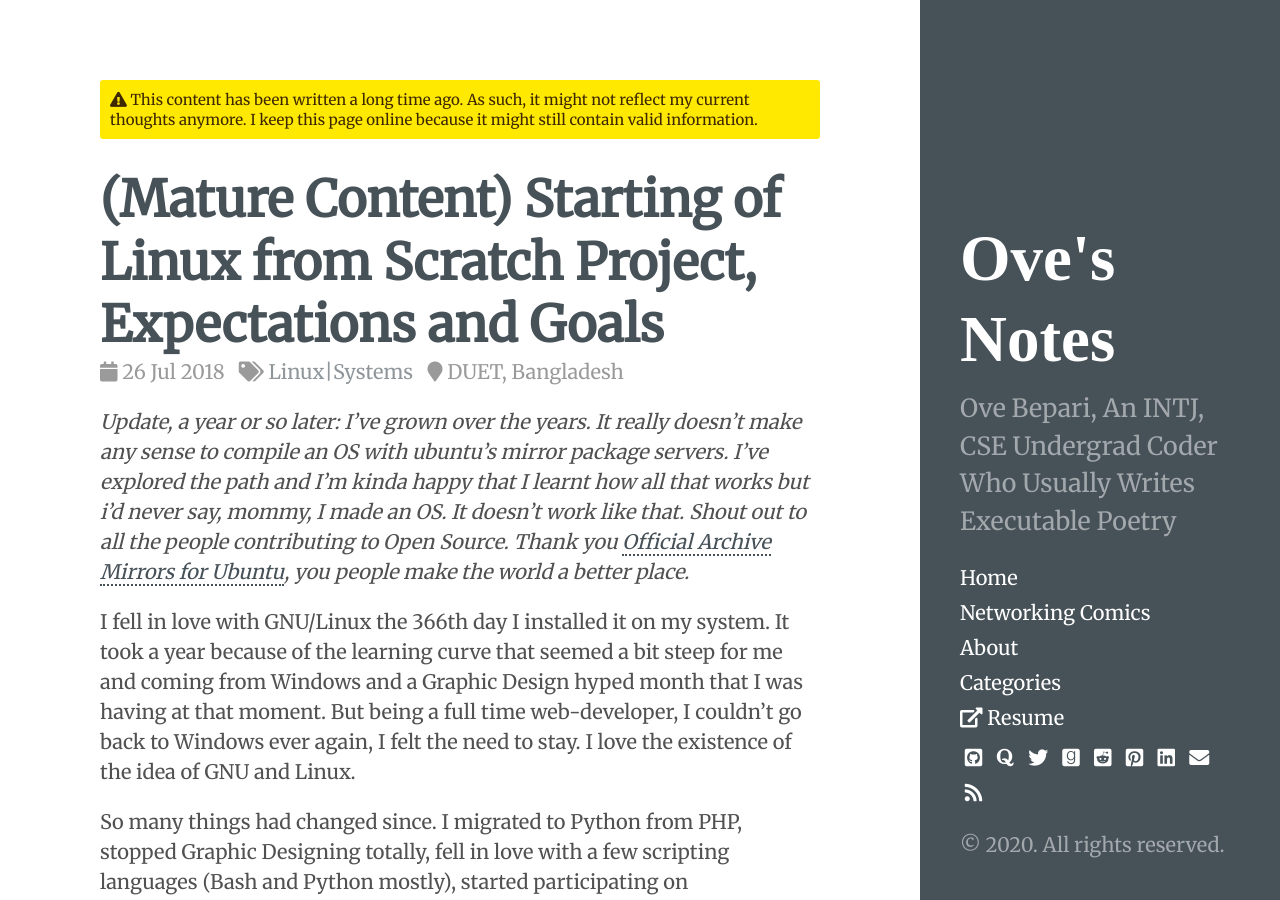
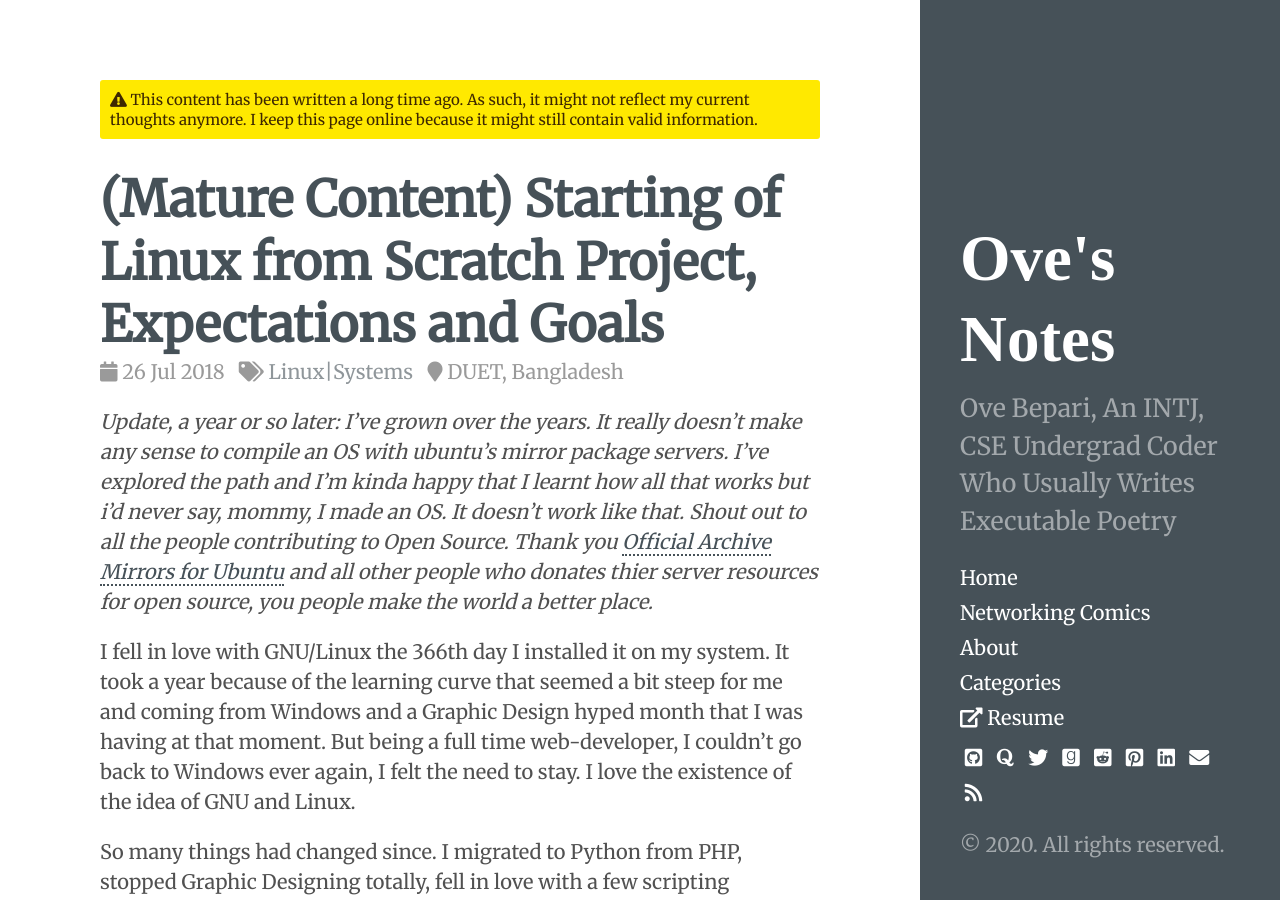
Before and after one commit to ovebepari/ovebepari.github.io, a Jekyll site: the page built from _posts/2018-07-26-Starting-of-Linux-from-Scratch-project.md, in a window 1280 px wide and 900 px high. Built offline with Jekyll 4.4.1, drawn with Linux system fonts in a browser that asks for light colours; comment, search, counter and statistics services are not loaded.

Commit message:
Added ubuntu package mirror content 2.0

```diff
--- a/_posts/2018-07-26-Starting-of-Linux-from-Scratch-project.md
+++ b/_posts/2018-07-26-Starting-of-Linux-from-Scratch-project.md
@@ -6,7 +6,7 @@ categories: Linux|Systems
 location: DUET, Bangladesh
 ---
 
-<i>Update, a year or so later: I've grown over the years. It really doesn't make any sense to compile an OS with ubuntu's mirror package servers. I've explored the path and I'm kinda happy that I learnt how all that works but i'd never say, mommy, I made an OS. It doesn't work like that. Shout out to all the people contributing to Open Source. Thank you <a href="https://launchpad.net/ubuntu/+archivemirrors">Official Archive Mirrors for Ubuntu</a>, you people make the world a better place.</i>
+<i>Update, a year or so later: I've grown over the years. It really doesn't make any sense to compile an OS with ubuntu's mirror package servers. I've explored the path and I'm kinda happy that I learnt how all that works but i'd never say, mommy, I made an OS. It doesn't work like that. Shout out to all the people contributing to Open Source. Thank you <a href="https://launchpad.net/ubuntu/+archivemirrors">Official Archive Mirrors for Ubuntu</a> and all other people who donates thier server resources for open source, you people make the world a better place.</i>
 
 I fell in love with GNU/Linux the 366th day I installed it on my system. It took a year because of the learning curve that seemed a bit steep for me and coming from Windows and a Graphic Design hyped month that I was having at that moment. But being a full time web-developer, I couldn't go back to Windows ever again, I felt the need to stay. I love the existence of the idea of GNU and Linux.
 
```
